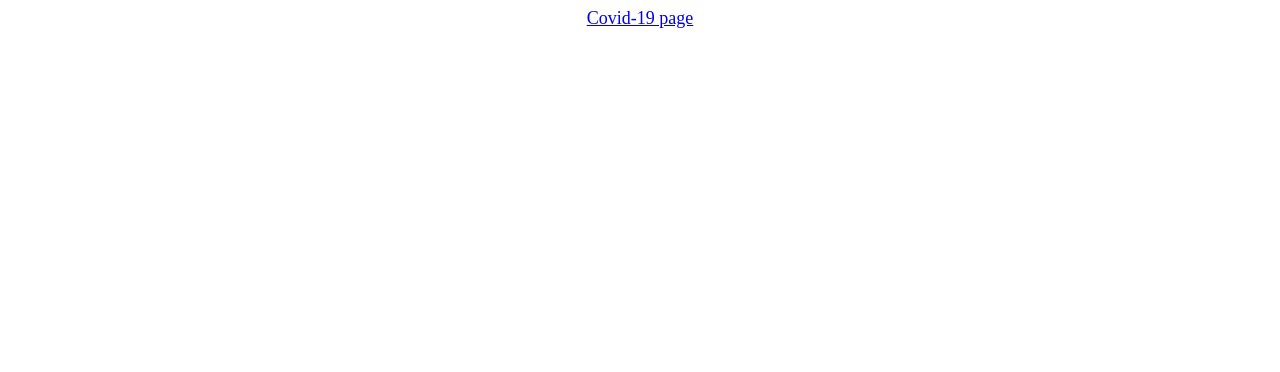
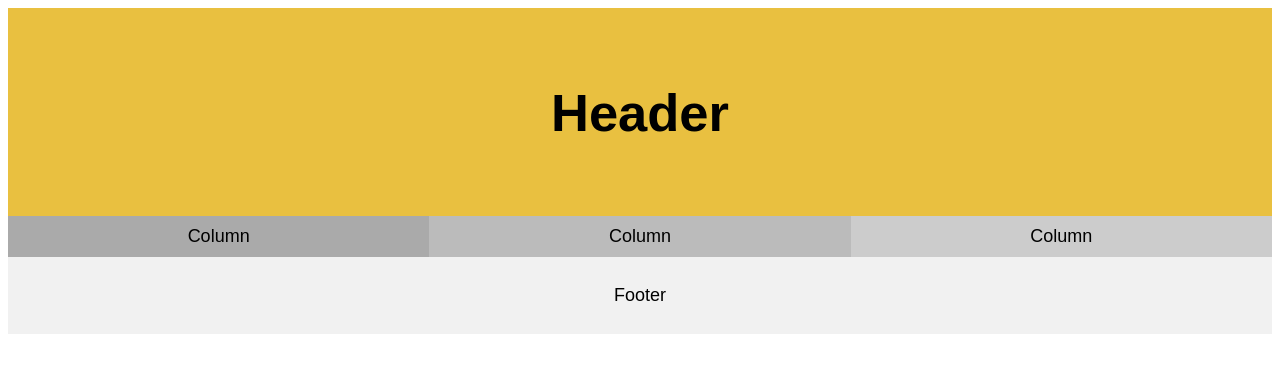
Before and after one commit to crawfordpatt/crawfordpatt.github.io, a plain HTML site: page index.html in a window 1280 px wide. Drawn offline with Linux system fonts and the light colour scheme.

Commit message:
New elements, homepage design

```diff
--- a/index.html
+++ b/index.html
@@ -7,7 +7,75 @@
     <link rel="stylesheet" href="stylesheet.css" type="text/css">
     <title>Crawford P.</title>
 </head>
+<!--
+<body display="inline-block">
+    <a href="covid-19/covid.html">Covid-19 page</a>
+    <img src="board.gif" alt="my favorite chess game">
+</body>
+-->
+<style>
+* {
+  box-sizing: border-box;
+}
+
+body {
+  font-family: Arial, Helvetica, sans-serif;
+}
+
+/* Style the header */
+.header {
+  background-color: #E9C040;
+  padding: 30px;
+  text-align: center;
+  font-size: 35px;
+}
+
+/* Create three equal columns that floats next to each other */
+.column {
+  float: left;
+  width: 33.33%;
+  padding: 10px;
+}
+
+/* Clear floats after the columns */
+.row:after {
+  content: "";
+  display: table;
+  clear: both;
+}
+
+/* Style the footer */
+.footer {
+  background-color: #f1f1f1;
+  padding: 10px;
+  text-align: center;
+}
+
+/* Responsive layout - makes the three columns stack on top of each other instead of next to each other */
+@media (max-width: 600px) {
+  .column {
+    width: 100%;
+  }
+}
+</style>
+</head>
 <body>
-    <a href="covid-19/covid.html">Covid-19 page</a>
-</body>
+<!--
+<h2>CSS Template using Float</h2>
+<p>In this example, we have created a header, three equal columns and a footer. On smaller screens, the columns will stack on top of each other.</p>
+<p>Resize the browser window to see the responsive effect.</p>
+-->
+<div class="header">
+  <h2>Header</h2>
+</div>
+
+<div class="row">
+  <div class="column" style="background-color:#aaa;">Column</div>
+  <div class="column" style="background-color:#bbb;">Column</div>
+  <div class="column" style="background-color:#ccc;">Column</div>
+</div>
+
+<div class="footer">
+  <p>Footer</p>
+</div>
 </html>
--- a/stylesheet.css
+++ b/stylesheet.css
@@ -2,3 +2,6 @@ body {
     text-align: center;
     font-size: large;
 }
+img {
+	block-size: 20%;
+}
```
Also changed, not shown: board.gif (added).
